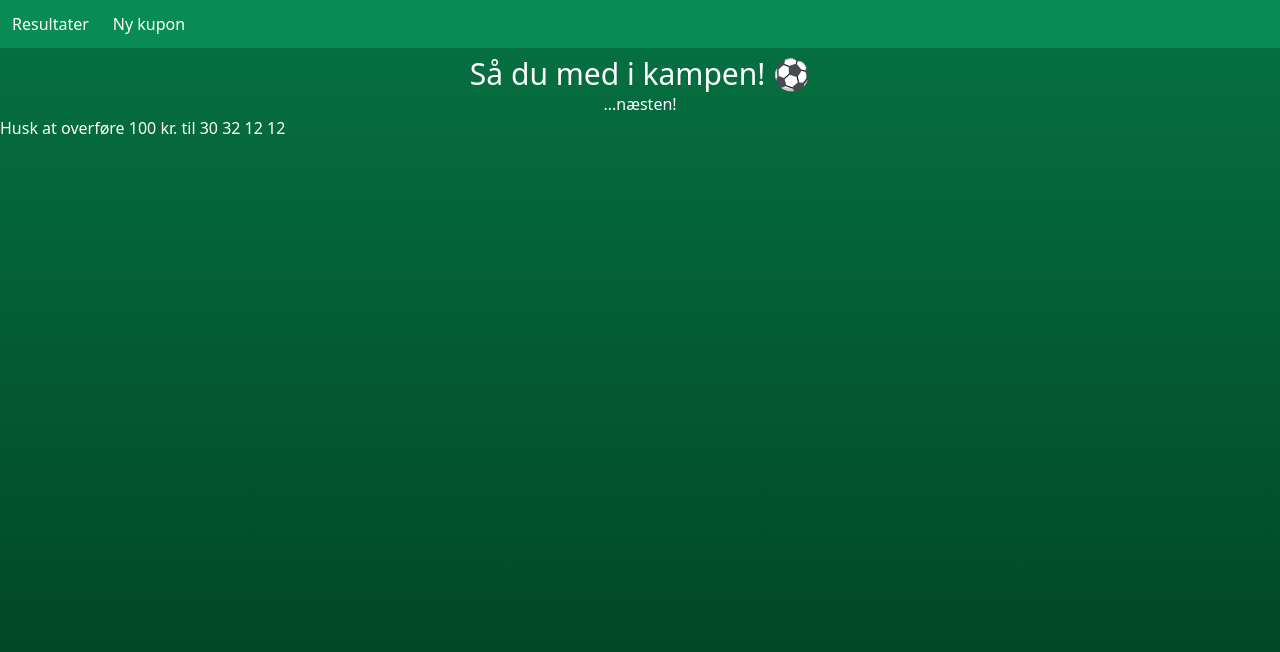
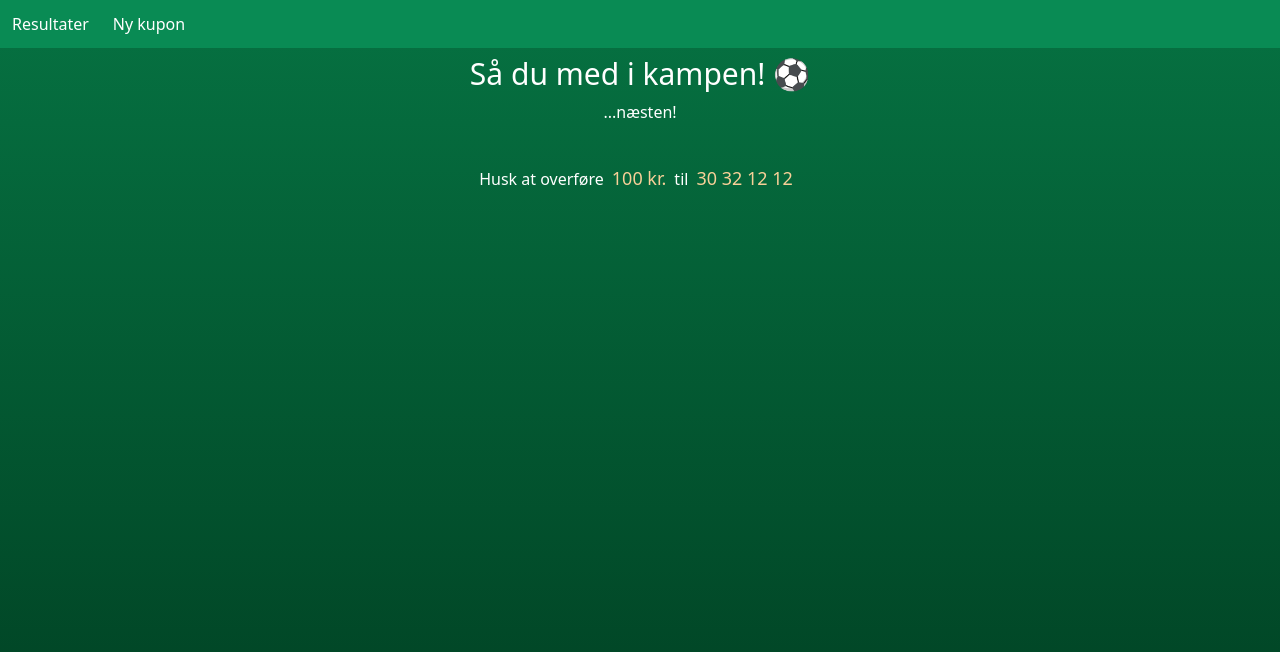
Before and after one commit to Thomasmc96/tips-manager, a React (Create React App) app: page /kvittering in a window 1280 px wide. Shown: the top 652 px of the page. Built offline with nearby package versions, Linux system fonts and the light colour scheme.

Commit message:
summary wip

```diff
--- a/src/components/tipsBuilder/Summary.js
+++ b/src/components/tipsBuilder/Summary.js
@@ -4,8 +4,13 @@ const Summary = () => {
     return(
         <div className="container mx-auto mt-2">
             <h1 className="text-center text-3xl">Så du med i kampen! ⚽</h1>
-            <p className="text-center">...næsten!</p>
-            <p>Husk at overføre <span>100 kr.</span> til <span>30 32 12 12</span></p>
+            <p className="text-center mt-2">...næsten!</p>
+            <p className="text-center mt-10">
+                Husk at overføre
+                <span className="text-sandBeige text-lg mx-2">100 kr.</span>
+                til
+                <span className="text-sandBeige text-lg mx-2">30 32 12 12</span>
+            </p>
         </div>
     )
 }
--- a/src/components/tipsBuilder/TipsBuilder.js
+++ b/src/components/tipsBuilder/TipsBuilder.js
@@ -57,7 +57,7 @@ const TipsBuilder = () => {
 
   return (
     <form className="container mx-auto mt-2" onSubmit={submitForm}>
-      <h1 className="text-4xl text-center mb-9 mt-5">Udfyld din kupon</h1>
+      <h1 className="text-3xl text-center mb-9 mt-5">Udfyld din kupon</h1>
       <input
         type="text"
         placeholder="Dit navn"
```
